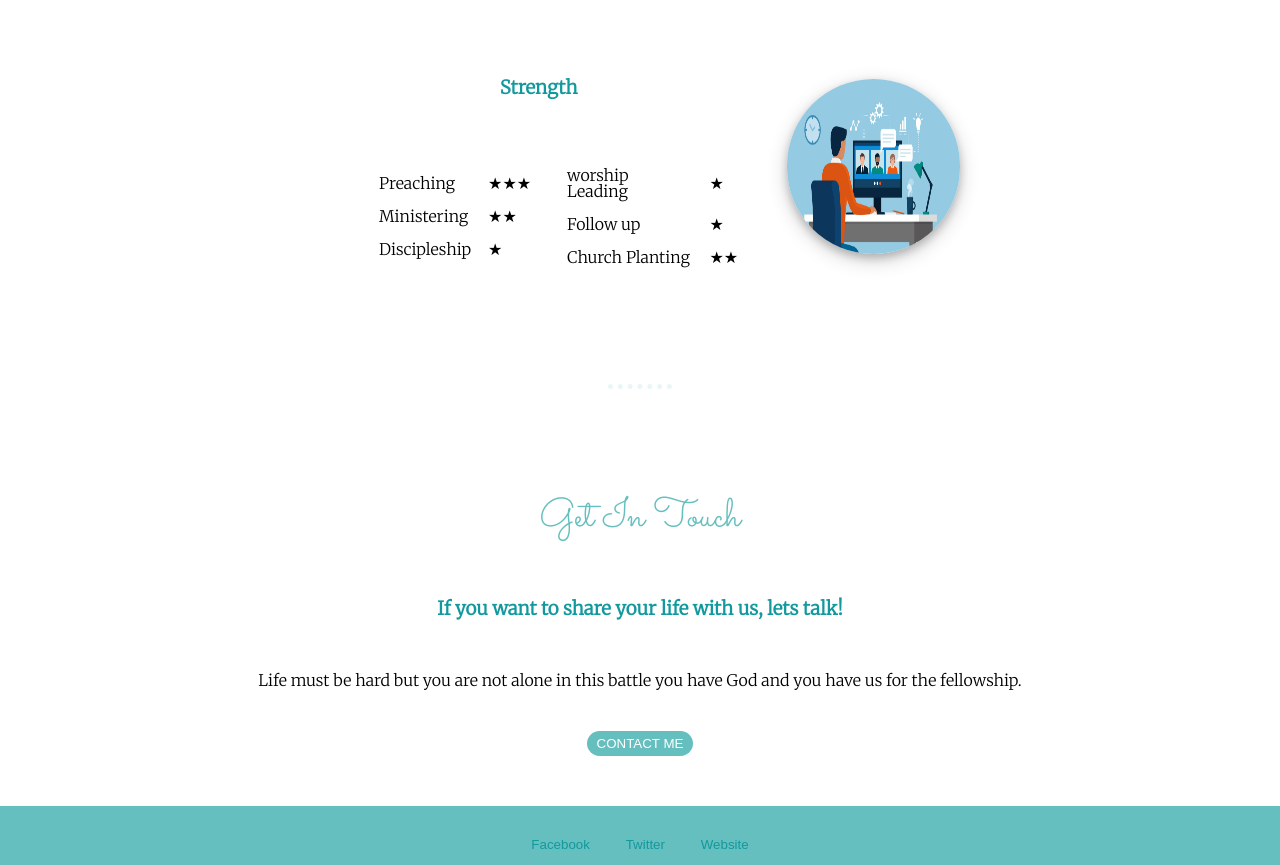
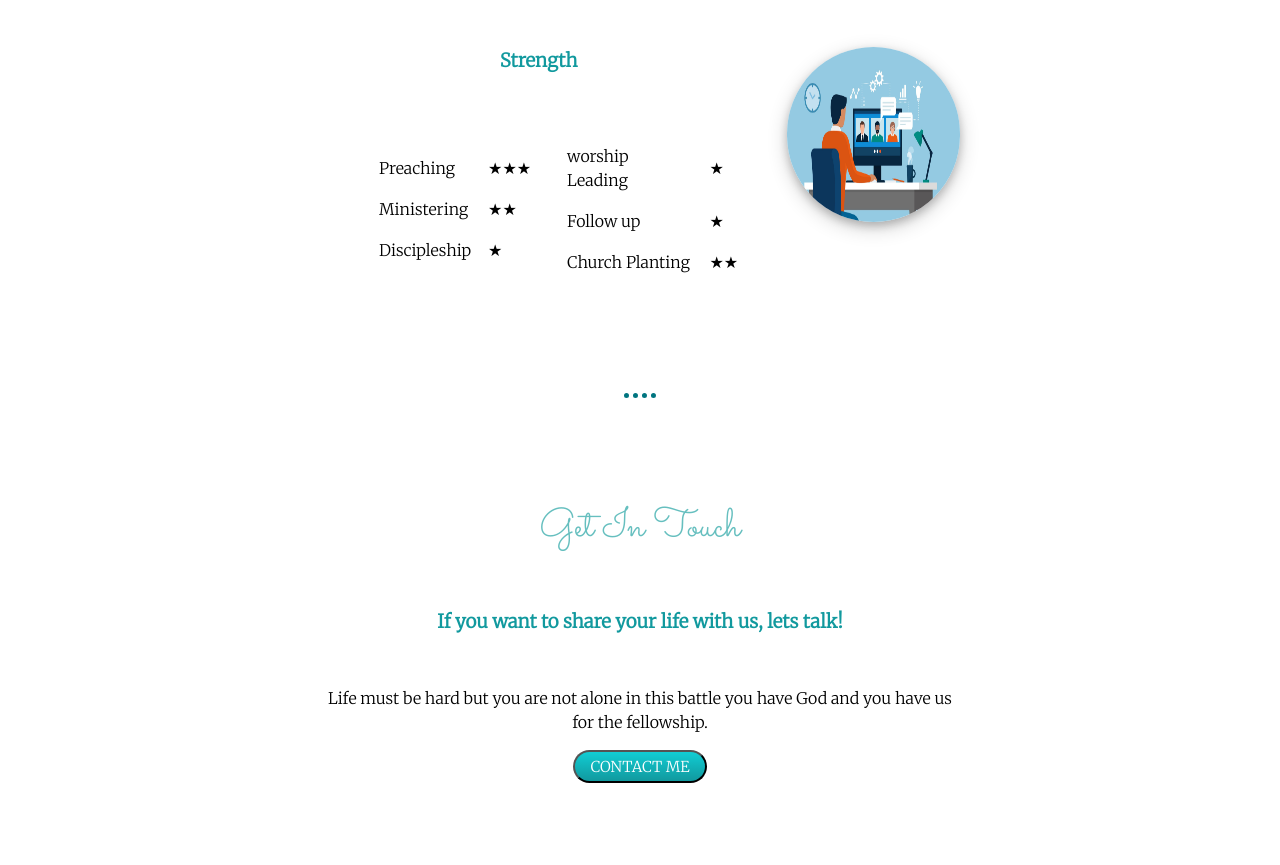
Before and after one commit to reignuelxxiv/mm, a plain HTML site: page index.html in a window 1280 px wide. Shown: the part 1929-2794 px from the top of the page. Drawn offline with Linux system fonts and the light colour scheme; a web font is replaced by a local one.

Commit message:
Update styles.css

```diff
--- a/css/styles.css
+++ b/css/styles.css
@@ -6,11 +6,11 @@ body {
 
 hr {
   border-style: dotted none none;
-  border-color: #EAF6F6;
+  border-color: #007580;
   border-width: 5px;
   height: 0px;
   width: 5%;
-  margin: 100px auto 100px auto;
+  margin: 100px auto;
 }
 
 h1 {
@@ -33,21 +33,33 @@ h3 {
   font-family: 'Merriweather', serif;
   margin: 50px auto 50px auto;
 }
-
+a{
+    color: #11999E;
+    font-family: 'Akaya Telivigala', cursive;
+    margin: 10px 20px;
+    text-decoration: none;
+}
+a:hover{
+  color: #eaf6f6;
+}
 .top-container {
   background-color: #EAF6F6;
   position: relative;
   padding-top: 100px;
-  margin-bottom: 30px;
 }
 
-.middle-container {
+.middle-container{
+width: 50%;
+margin: 100px auto;
+text-align: center;
+line-height: 1.5;
 }
 
 .bottom-container {
   background-color: #66BFBF;
+
   line-height: 25px;
-  padding: 25px;
+  padding: 50px 0 20px;
 }
 
 .Tcloud {
@@ -93,7 +105,7 @@ h3 {
 }
 
 
-.fb {
+/*.fb {
   color: #11999E;
   background-color: #66BFBF;
   border: none;
@@ -110,33 +122,53 @@ h3 {
   color: #11999E;
   background-color: #66BFBF;
   border: none;
+}*/
+
+/*.skill-row {
+  width: 50%;
+  margin: auto;
+  text-align: left;
+  line-height: 1.5;
+}*/
+.str{
+  text-align: center;
 }
 
-.skill-row {
+/*.skill-row2 {
   width: 50%;
-  margin: 100px auto 100px auto;
-  text-align: left;
-  line-height: 1.5;
-}
-
-.skill-row2 {
-  width: 50%;
-  margin: 100px auto 100px auto;
   text-align: center;
-  line-height: 1;
+  line-height: 1;*/
 }
 .profile{
   width: 50%;
-  margin: 100px auto 100px auto;
+  margin: auto;
 }
 
-.btn{
-  border: none;
-  border-radius: 50px;
-  color: WHITE;
-  background-color: #66BFBF;
-  margin: 25px auto 50px auto;
-  padding: 5px 10px 5px 10px;
+.btn {
+  background: #11cdd4;
+  background-image: -webkit-linear-gradient(top, #11cdd4, #11999e);
+  background-image: -moz-linear-gradient(top, #11cdd4, #11999e);
+  background-image: -ms-linear-gradient(top, #11cdd4, #11999e);
+  background-image: -o-linear-gradient(top, #11cdd4, #11999e);
+  background-image: linear-gradient(to bottom, #11cdd4, #11999e);
+  -webkit-border-radius: 8;
+  -moz-border-radius: 8;
+  border-radius: 20px;
+  font-family: 'Merriweather', serif;
+  color: #ffffff;
+  font-size: 15px;
+  padding: 5px 15px 5px 15px;
+  text-decoration: none;
+}
+
+.btn:hover {
+  background: #30e3cb;
+  background-image: -webkit-linear-gradient(top, #30e3cb, #2bc4ad);
+  background-image: -moz-linear-gradient(top, #30e3cb, #2bc4ad);
+  background-image: -ms-linear-gradient(top, #30e3cb, #2bc4ad);
+  background-image: -o-linear-gradient(top, #30e3cb, #2bc4ad);
+  background-image: linear-gradient(to bottom, #30e3cb, #2bc4ad);
+  text-decoration: none;
 }
 
 .Copy{
```
